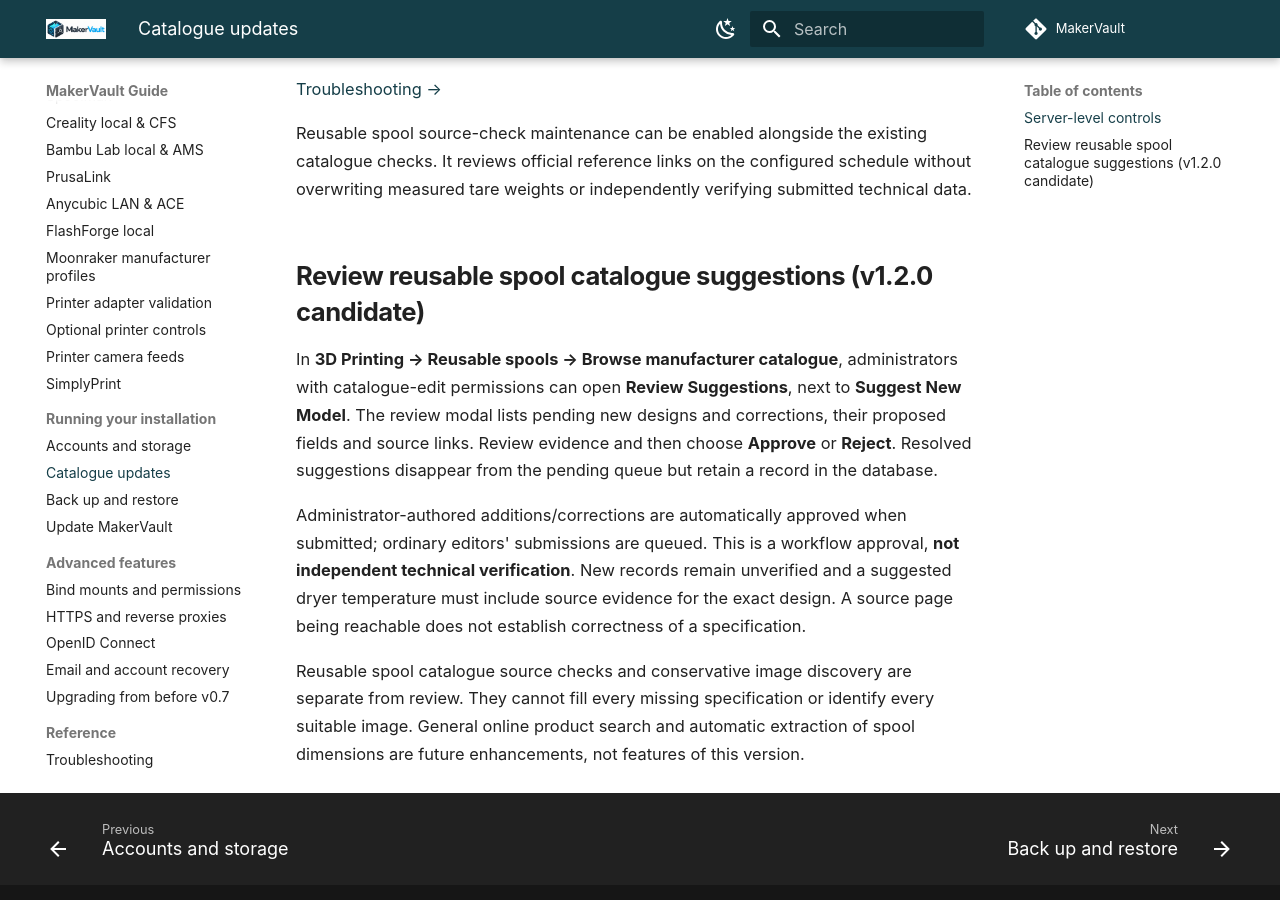
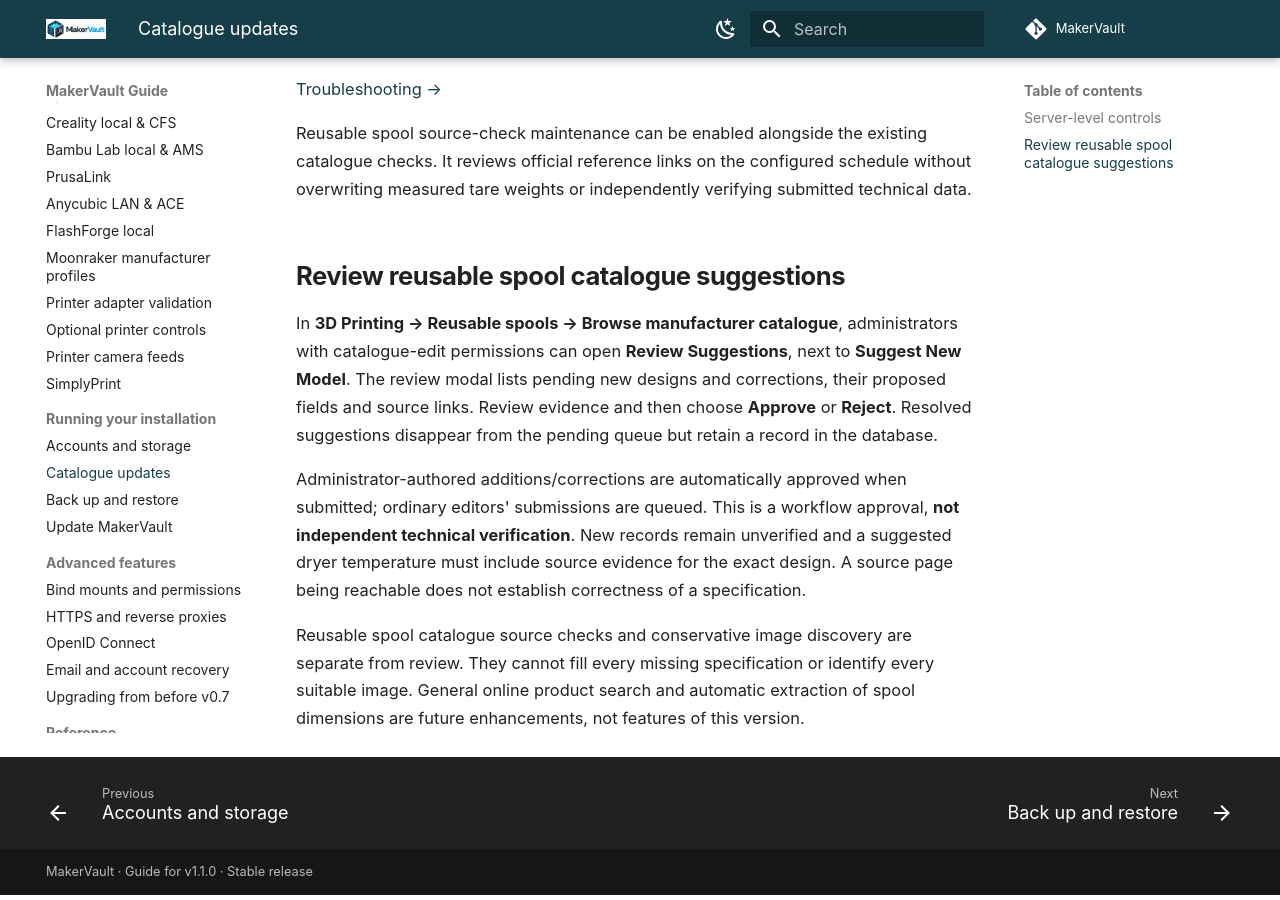
Before and after one commit to gavrd7/MakerVault, an MkDocs documentation site: the page built from docs/guide/administration/catalogue-updates.md, in a window 1280 px wide and 900 px high, scrolled down 1142 px. Built offline with MkDocs 1.6.1 and Material for MkDocs 9.7.7, drawn with Linux system fonts in a browser that asks for light colours; comment, search, counter and statistics services are not loaded.

Commit message:
docs: align v1.2.0 release status and remove obsolete candidate wording

```diff
--- a/docs/guide/administration/catalogue-updates.md
+++ b/docs/guide/administration/catalogue-updates.md
@@ -26,7 +26,7 @@
 
 Reusable spool source-check maintenance can be enabled alongside the existing catalogue checks. It reviews official reference links on the configured schedule without overwriting measured tare weights or independently verifying submitted technical data.
 
-## Review reusable spool catalogue suggestions (v1.2.0 candidate)
+## Review reusable spool catalogue suggestions
 
 In **3D Printing → Reusable spools → Browse manufacturer catalogue**, administrators with catalogue-edit permissions can open **Review Suggestions**, next to **Suggest New Model**. The review modal lists pending new designs and corrections, their proposed fields and source links. Review evidence and then choose **Approve** or **Reject**. Resolved suggestions disappear from the pending queue but retain a record in the database.
 
```
